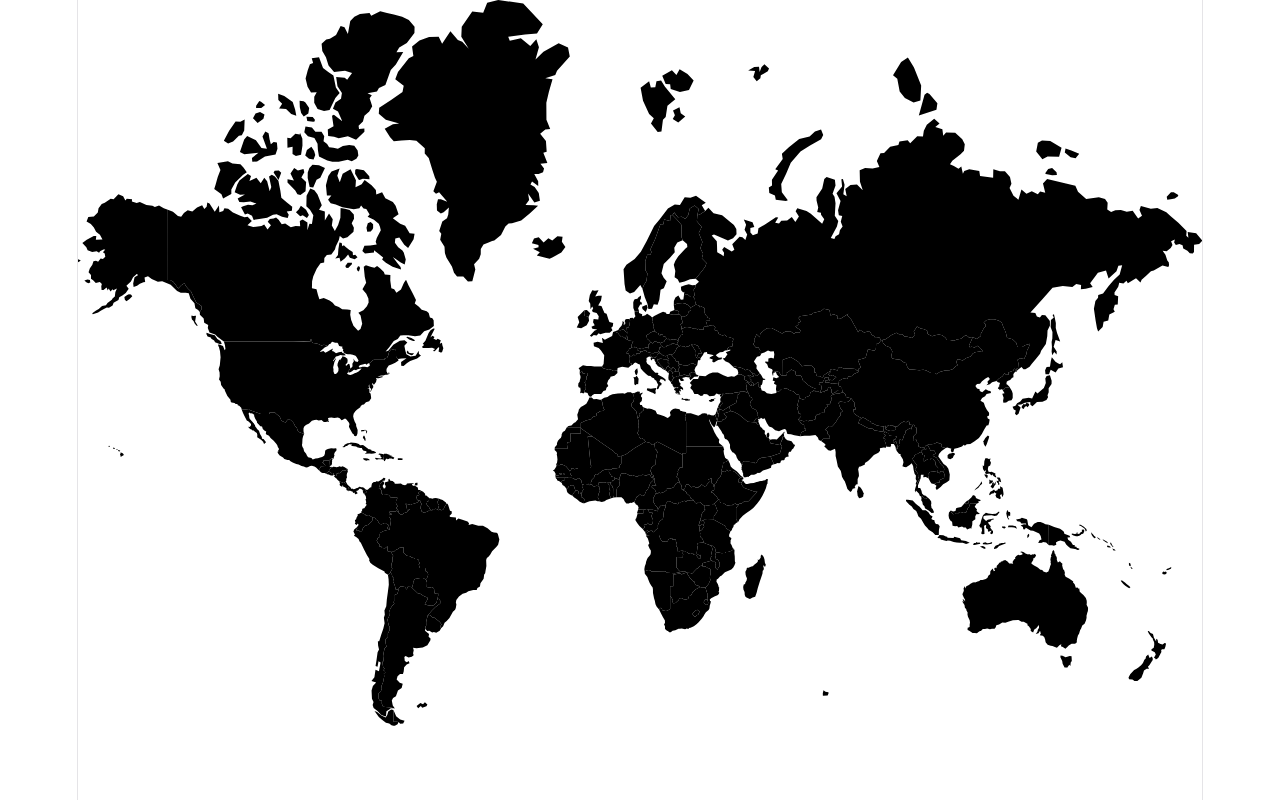
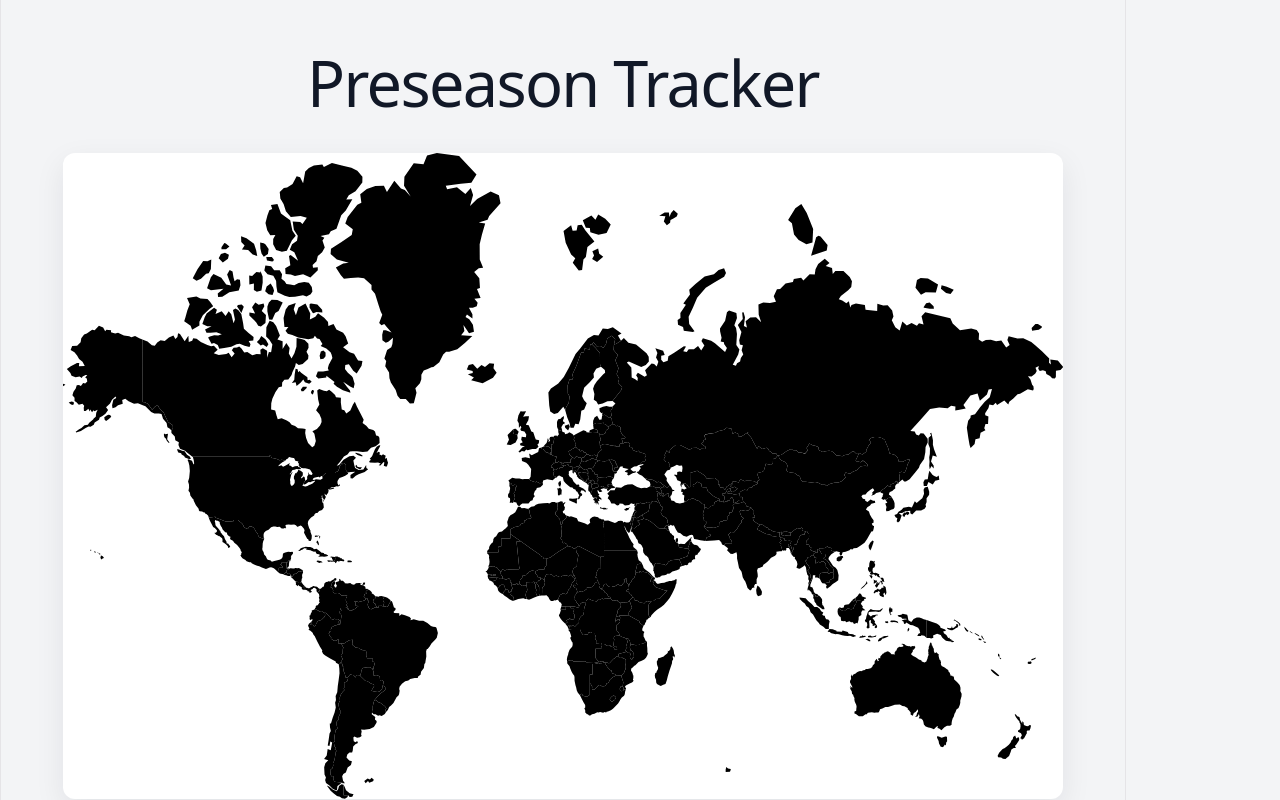
Before and after one commit to onifadeayomikun/Preseason-Tracker, a React (Vite) app: page / in a window 1280 px wide. Built offline with nearby package versions, Linux system fonts and the light colour scheme.

Commit message:
Remove unused CSS

```diff
--- a/src/App.css
+++ b/src/App.css
@@ -1,184 +1,44 @@
-.counter {
-  font-size: 16px;
-  padding: 5px 10px;
-  border-radius: 5px;
-  color: var(--accent);
-  background: var(--accent-bg);
-  border: 2px solid transparent;
-  transition: border-color 0.3s;
-  margin-bottom: 24px;
-
-  &:hover {
-    border-color: var(--accent-border);
-  }
-  &:focus-visible {
-    outline: 2px solid var(--accent);
-    outline-offset: 2px;
-  }
+:root {
+  font-family: Inter, system-ui, -apple-system, BlinkMacSystemFont, 'Segoe UI', sans-serif;
+  line-height: 1.5;
+  font-weight: 400;
+  color: #111827;
+  background: #f3f4f6;
 }
 
-.hero {
-  position: relative;
-
-  .base,
-  .framework,
-  .vite {
-    inset-inline: 0;
-    margin: 0 auto;
-  }
-
-  .base {
-    width: 170px;
-    position: relative;
-    z-index: 0;
-  }
-
-  .framework,
-  .vite {
-    position: absolute;
-  }
-
-  .framework {
-    z-index: 1;
-    top: 34px;
-    height: 28px;
-    transform: perspective(2000px) rotateZ(300deg) rotateX(44deg) rotateY(39deg)
-      scale(1.4);
-  }
-
-  .vite {
-    z-index: 0;
-    top: 107px;
-    height: 26px;
-    width: auto;
-    transform: perspective(2000px) rotateZ(300deg) rotateX(40deg) rotateY(39deg)
-      scale(0.8);
-  }
+* {
+  box-sizing: border-box;
 }
 
-#center {
-  display: flex;
-  flex-direction: column;
-  gap: 25px;
-  place-content: center;
-  place-items: center;
-  flex-grow: 1;
-
-  @media (max-width: 1024px) {
-    padding: 32px 20px 24px;
-    gap: 18px;
-  }
+html, body, #root {
+  margin: 0;
+  min-height: 100%;
+  min-height: 100vh;
 }
 
-#next-steps {
-  display: flex;
-  border-top: 1px solid var(--border);
-  text-align: left;
-
-  & > div {
-    flex: 1 1 0;
-    padding: 32px;
-    @media (max-width: 1024px) {
-      padding: 24px 20px;
-    }
-  }
-
-  .icon {
-    margin-bottom: 16px;
-    width: 22px;
-    height: 22px;
-  }
-
-  @media (max-width: 1024px) {
-    flex-direction: column;
-    text-align: center;
-  }
+body {
+  margin: 0;
+  background: #f3f4f6;
 }
 
-#docs {
-  border-right: 1px solid var(--border);
-
-  @media (max-width: 1024px) {
-    border-right: none;
-    border-bottom: 1px solid var(--border);
-  }
+.heading {
+  text-align: center;
+  margin: 2rem 0 1.25rem;
+  font-size: clamp(2rem, 5vw, 3.5rem);
+  color: #111827;
 }
 
-#next-steps ul {
-  list-style: none;
-  padding: 0;
-  display: flex;
-  gap: 8px;
-  margin: 32px 0 0;
-
-  .logo {
-    height: 18px;
-  }
-
-  a {
-    color: var(--text-h);
-    font-size: 16px;
-    border-radius: 6px;
-    background: var(--social-bg);
-    display: flex;
-    padding: 6px 12px;
-    align-items: center;
-    gap: 8px;
-    text-decoration: none;
-    transition: box-shadow 0.3s;
-
-    &:hover {
-      box-shadow: var(--shadow);
-    }
-    .button-icon {
-      height: 18px;
-      width: 18px;
-    }
-  }
-
-  @media (max-width: 1024px) {
-    margin-top: 20px;
-    flex-wrap: wrap;
-    justify-content: center;
-
-    li {
-      flex: 1 1 calc(50% - 8px);
-    }
-
-    a {
-      width: 100%;
-      justify-content: center;
-      box-sizing: border-box;
-    }
-  }
+.ag-canvas {
+  width: min(1000px, 94vw);
+  margin: 0 auto;
+  display: block;
 }
 
-#spacer {
-  height: 88px;
-  border-top: 1px solid var(--border);
-  @media (max-width: 1024px) {
-    height: 48px;
-  }
+.ag-canvas_svg {
+  display: block;
+  width: 100%;
+  height: auto;
+  background: #ffffff;
+  border-radius: 12px;
+  box-shadow: 0 10px 30px rgba(15, 23, 42, 0.08);
 }
-
-.ticks {
-  position: relative;
-  width: 100%;
-
-  &::before,
-  &::after {
-    content: '';
-    position: absolute;
-    top: -4.5px;
-    border: 5px solid transparent;
-  }
-
-  &::before {
-    left: 0;
-    border-left-color: var(--border);
-  }
-  &::after {
-    right: 0;
-    border-right-color: var(--border);
-  }
-}
--- a/src/App.jsx
+++ b/src/App.jsx
@@ -4,8 +4,11 @@ function App() {
 
   return (
     <>
-  <section class="ag-canvas">
-    <svg class="ag-canvas_svg" xmlns="http://www.w3.org/2000/svg" xmlns:xlink="http://www.w3.org/1999/xlink"
+    <div>
+      <h1 className="heading">Preseason Tracker</h1>
+    </div>
+    <section className="ag-canvas">
+      <svg className="ag-canvas_svg" xmlns="http://www.w3.org/2000/svg" xmlns:xlink="http://www.w3.org/1999/xlink"
         version="1.1" viewBox="0 0 1008 651">
         <path id="AE" title="United Arab Emirates"
           d="M619.874,393.722L620.373,393.573L620.477,394.411L622.671,393.93L624.99,394.009L626.684,394.1L628.604,392.028L630.695,390.054L632.467,388.146L633.001,389.202L633.382,391.639L631.949,391.651L631.72,393.648L632.216,394.073L630.947,394.674L630.939,395.919L630.122,397.175L630.049,398.394L629.484,399.032L621.056,397.508L619.981,394.428z" />
```
Lines whose indentation alone changed are shown as unchanged.
